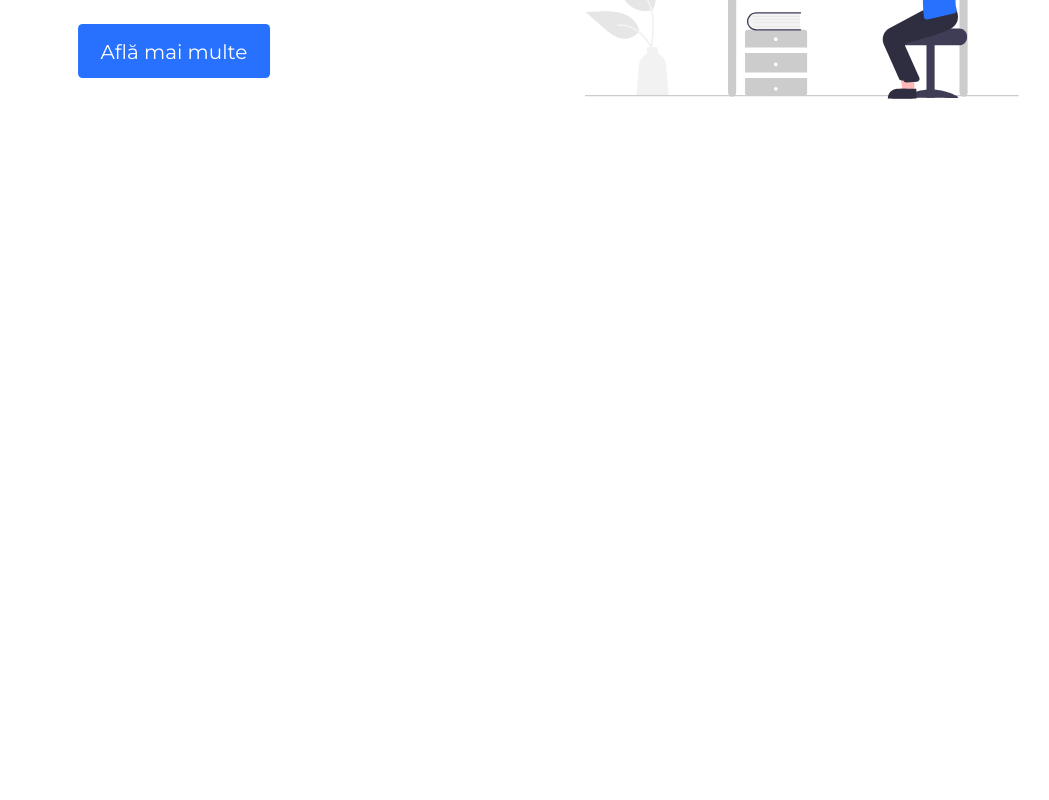
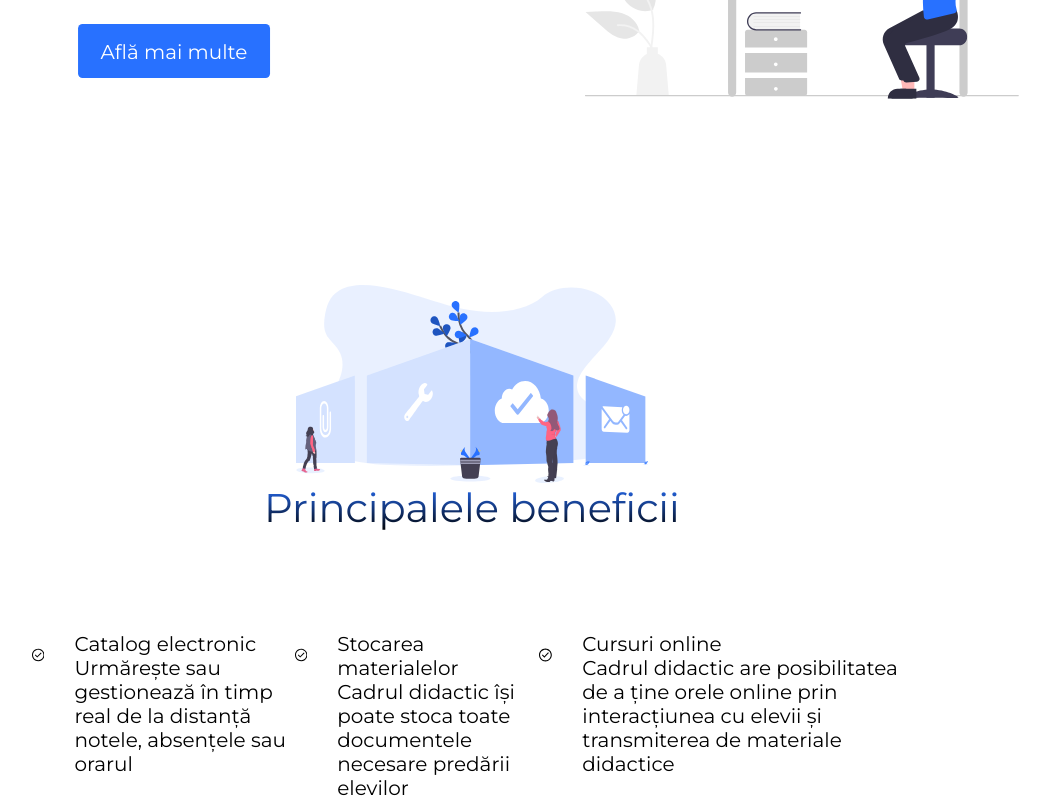
Before and after one commit to ispasvalentin22/scoala-acasa, a React (Create React App) app in the folder client/: page / in a window 1280 px wide. Shown: the part 426-1226 px from the top of the page, without its empty margins (168-1217 px from the left). Before the commit the page ends 800 px from the top, so only its background shows below. Built offline with nearby package versions, Linux system fonts and the light colour scheme.

Commit message:
added benefits section on the homepage

```diff
--- a/client/src/pages/homepage/_homepage.scss
+++ b/client/src/pages/homepage/_homepage.scss
@@ -42,3 +42,36 @@
     margin-top: 1.5rem;
   }
 }
+
+.benefits {
+  &__img {
+    display: flex;
+    margin: 10rem auto;
+    margin-bottom: 0;
+  }
+
+  &__title {
+    display: flex;
+    margin-bottom: 10rem;
+    font-size: 4rem;
+    font-weight: 500;
+    justify-content: center;
+    background-image: linear-gradient(rgba(#2871ff, 1), rgba(#000000, 1));
+    background-clip: text;
+    -webkit-text-fill-color: transparent;
+  }
+
+  &__checkbox {
+    margin-right: 3rem;
+  }
+
+  &__list {
+    display: flex;
+    font-size: 2rem;
+    margin: 0 20rem;
+
+    &--1, &--2, &--3 {
+      display: flex;
+    }
+  }
+}
--- a/client/src/pages/homepage/homepage.component.jsx
+++ b/client/src/pages/homepage/homepage.component.jsx
@@ -1,6 +1,8 @@
 import React from 'react';
 
 import { ReactComponent as LandingLogo } from './../../assets/SVGs/online-learning.svg';
+import { ReactComponent as BenefitsLogo } from './../../assets/SVGs/benefits.svg';
+import { ReactComponent as Checkbox } from './../../assets/SVGs/checkbox.svg';
 
 const HomePage = () => {
   return (
@@ -13,6 +15,37 @@ const HomePage = () => {
         </div>
         <LandingLogo className="landing__logo" />
       </section>
+
+      <section className="benefits">
+        <BenefitsLogo className="benefits__img" />
+        <h1 className="benefits__title">Principalele beneficii</h1>
+        <div className="benefits__list">
+          <div className="benefits__list--1">
+            <Checkbox className="benefits__checkbox" />
+            <div className="benefits__content">
+              <p>Catalog electronic</p>
+              <p>Urmărește sau gestionează în timp real de la distanță notele, absențele sau orarul</p>
+            </div>
+          </div>
+
+          <div className="benefits__list--2">
+            <Checkbox className="benefits__checkbox" />
+            <div className="benefits__content">
+              <p>Stocarea materialelor</p>
+              <p>Cadrul didactic își poate stoca toate documentele necesare predării elevilor</p>
+            </div>
+          </div>
+
+          <div className="benefits__list--3">
+            <Checkbox className="benefits__checkbox" />
+            <div className="benefits__content">
+              <p>Cursuri online</p>
+              <p>Cadrul didactic are posibilitatea de a ține orele online prin interacțiunea cu elevii și transmiterea de materiale didactice</p>
+            </div>
+          </div>
+        </div>
+
+      </section>
     </div>
   )
 }
--- a/client/src/pages/login/login.component.jsx
+++ b/client/src/pages/login/login.component.jsx
@@ -21,18 +21,18 @@ const Login = () => {
     if (isLoggedIn()) { history.push("/"); }
   }
 
-  useEffect(() => {
+  // useEffect(() => {
 
-    return () => {
-      errors.errors = null;
-      dispatch({
-        type: CLEAR_ERRORS,
-        payload: {
-          errors: null,
-        },
-      });
-    };
-  });
+  //   return () => {
+  //     errors.errors = null;
+  //     dispatch({
+  //       type: CLEAR_ERRORS,
+  //       payload: {
+  //         errors: null,
+  //       },
+  //     });
+  //   };
+  // });
 
   return (
     <div className="login__container">
```
Also changed, not shown: client/src/assets/SVGs/benefits.svg (added), client/src/assets/SVGs/checkbox.svg (added).
